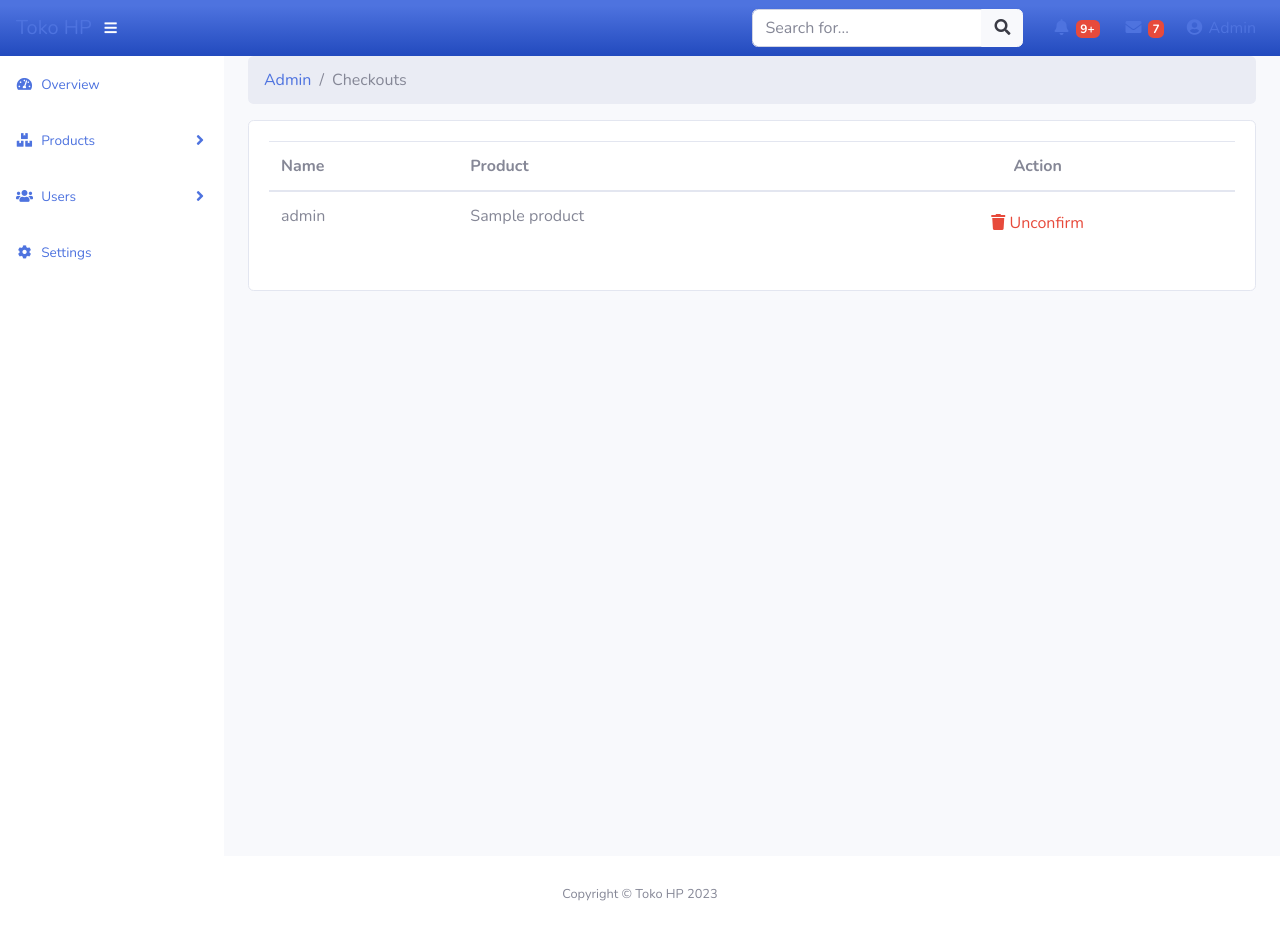
After one commit to lavieenbii/TokoHP, a CodeIgniter app: page /TokoHP/admin/checkouts in a window 1280 px wide. The commit adds this page. Run offline with CodeIgniter, Linux system fonts and the light colour scheme; data comes from the database, SQL or seed files in the repository; tables that the repository leaves empty or names only in its code hold one stand-in row (values such as "Sample post").

Commit message:
Admin Confirmation

```diff
--- a/application/config/routes.php
+++ b/application/config/routes.php
@@ -59,3 +59,4 @@ $route['customer/product/(:num)'] = 'customer/product/detail/$1';
 $route['customer/order'] = 'customer/order';
 $route['customer/basket'] = 'customer/basket';
 $route['admin'] = 'admin/products';
+$route['admin/checkouts'] = 'admin/checkouts';
--- /dev/null
+++ b/application/controllers/admin/Checkouts.php
@@ -0,0 +1,31 @@
+<?php
+
+class Checkouts extends CI_Controller
+{
+    public function __construct()
+    {
+        parent::__construct();
+        $this->load->model('M_checkouts');
+    }
+
+    public function index()
+    {
+        $data['checkouts'] = $this->M_checkouts->getAll();
+
+		$this->load->view('admin/users/checkouts', $data);
+    }
+
+    public function confirm($id)
+    {
+        $this->M_checkouts->admin_confirm($id);
+
+        redirect('admin/checkouts');
+    }
+
+    public function unconfirm($id)
+    {
+        $this->M_checkouts->admin_unconfirm($id);
+
+        redirect('admin/checkouts');
+    }
+}
--- /dev/null
+++ b/application/models/m_checkouts.php
@@ -0,0 +1,35 @@
+<?php
+
+class M_checkouts extends CI_Model
+{
+	private $_table = "checkouts";
+
+	public function getAll(){
+		$data = $this->db->get($this->_table)->result();
+
+		foreach ($data as $checkout) {
+			$checkout->user = $this->getUserInfo($checkout->user_id)->name;
+			$checkout->product = $this->getProductsInfo($checkout->product_id)->name;
+		}
+
+		return $data;
+	}
+
+	public function getUserInfo($id){
+		return $this->db->get_where('user', ['id' => $id])->row();
+	}
+
+	public function getProductsInfo($id){
+		return $this->db->get_where('products', ['product_id' => $id])->row();
+	}
+
+	public function admin_confirm($id){
+		$this->db->set('admin_confirmation', 1);
+		$this->db->update($this->_table, $this, array('id' => $id));
+	}
+
+	public function admin_unconfirm($id){
+		$this->db->set('admin_confirmation', 0);
+		$this->db->update($this->_table, $this, array('id' => $id));
+	}
+}
--- a/application/views/admin/_partials/sidebar.php
+++ b/application/views/admin/_partials/sidebar.php
@@ -17,10 +17,16 @@
             <a class="dropdown-item" href="<?php echo site_url('admin/products') ?>">List Product</a>
         </div>
     </li>
-    <li class="nav-item">
-        <a class="nav-link" href="#">
+    <li class="nav-item dropdown test-white <?php echo $this->uri->segment(2) == 'products' ? 'active': '' ?>">
+        <a class="nav-link dropdown-toggle" href="#" id="pagesDropdown" role="button" data-toggle="dropdown" aria-haspopup="true"
+            aria-expanded="false">
             <i class="fas fa-fw fa-users"></i>
-            <span>Users</span></a>
+            <span>Users</span>
+        </a>
+        <div class="dropdown-menu" aria-labelledby="pagesDropdown">
+            <a class="dropdown-item" href="<?php echo site_url('admin/users/edit') ?>">Edit Users</a>
+            <a class="dropdown-item" href="<?php echo site_url('admin/checkouts') ?>">Checkouts</a>
+        </div>
     </li>
     <li class="nav-item">
         <a class="nav-link" href="#">
--- /dev/null
+++ b/application/views/admin/users/checkouts.php
@@ -0,0 +1,73 @@
+<!DOCTYPE html>
+<html lang="en">
+
+<head>
+	<?php $this->load->view("admin/_partials/head.php") ?>
+</head>
+
+<body>
+	<?php $this->load->view("admin/_partials/navbar.php") ?>
+	<div id="wrapper">
+	<?php $this->load->view("admin/_partials/sidebar.php") ?>
+		<div id="content-wrapper">
+
+			<div class="container-fluid">
+
+				<?php $this->load->view("admin/_partials/breadcrumb.php") ?>
+					<!-- DataTables -->
+				<div class="card mb-3">
+					<div class="card-body">
+
+						<div class="table-responsive">
+							<table class="table table-hover" id="dataTable" width="100%" cellspacing="0">
+								<thead>
+									<tr>
+										<th >Name</th>
+										<th>Product</th>
+										<th class="text-center">Action</th>
+									</tr>
+								</thead>
+								<tbody>
+									<?php foreach ($checkouts as $checkout): ?>
+									<tr>
+										<td>
+											<?php echo $checkout->user ?>
+										</td>
+										<td>
+											<?php echo $checkout->product ?>
+										</td>
+										<td align="center">
+                                            <?php if ($checkout->admin_confirmation == 0): ?>
+											    <a href="<?php echo site_url('admin/checkouts/confirm/'.$checkout->id) ?>"
+                                                    class="text-success btn btn-small">
+                                                <i class="fas fa-check"></i> Confirm</a>
+                                            <?php else: ?>
+                                                <a href="<?php echo site_url('admin/checkouts/unconfirm/'.$checkout->id) ?>"
+                                                    class="text-danger btn btn-small">
+                                                <i class="fas fa-trash"></i> Unconfirm</a>
+                                            <?php endif; ?>
+										</td>
+									</tr>
+									<?php endforeach; ?>
+
+								</tbody>
+							</table>
+						</div>
+					</div>
+				</div>
+
+			</div>
+			<!-- /.container-fluid -->
+		</div>
+		<!-- /.content-wrapper -->
+
+	</div>
+	<?php $this->load->view("admin/_partials/footer.php") ?>
+	<script>
+	function deleteConfirm(url){
+	$('#btn-delete').attr('href', url);
+	$('#deleteModal').modal();
+}
+</script>
+</body>
+</html>
```
